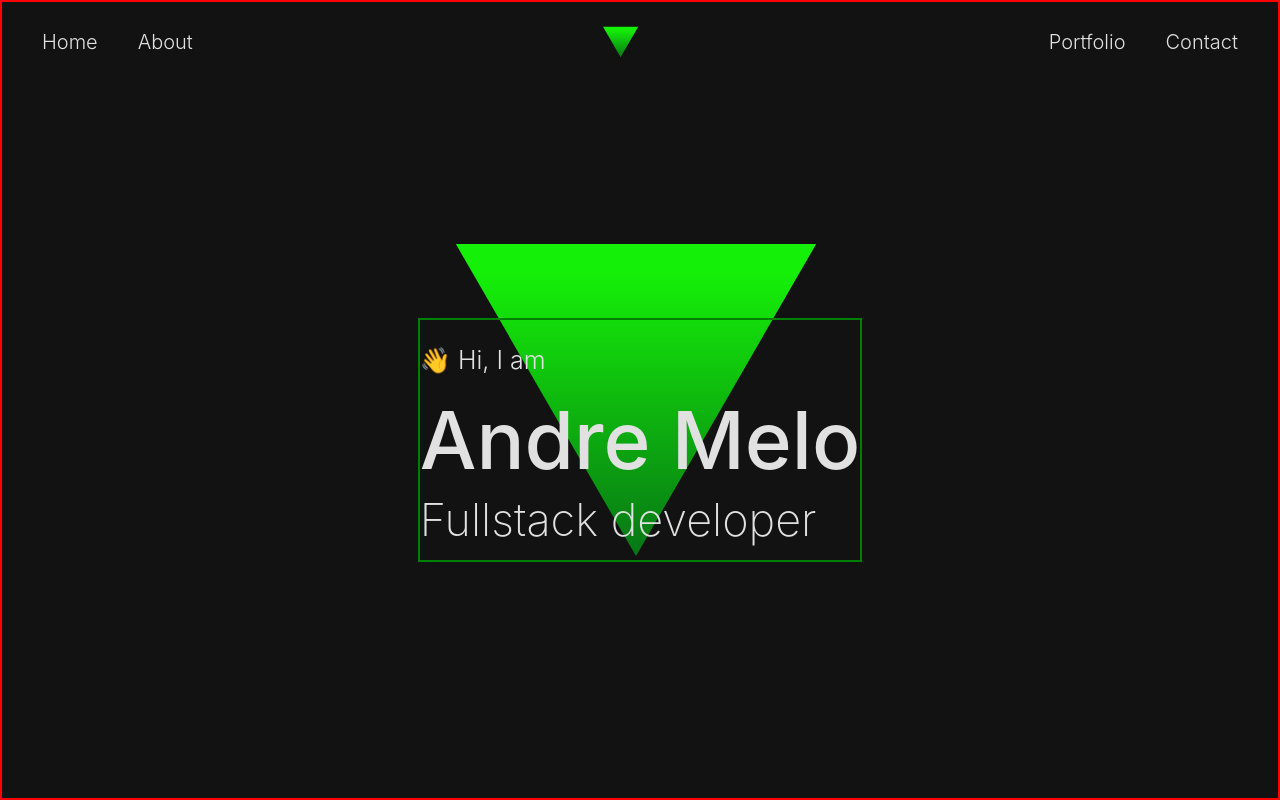
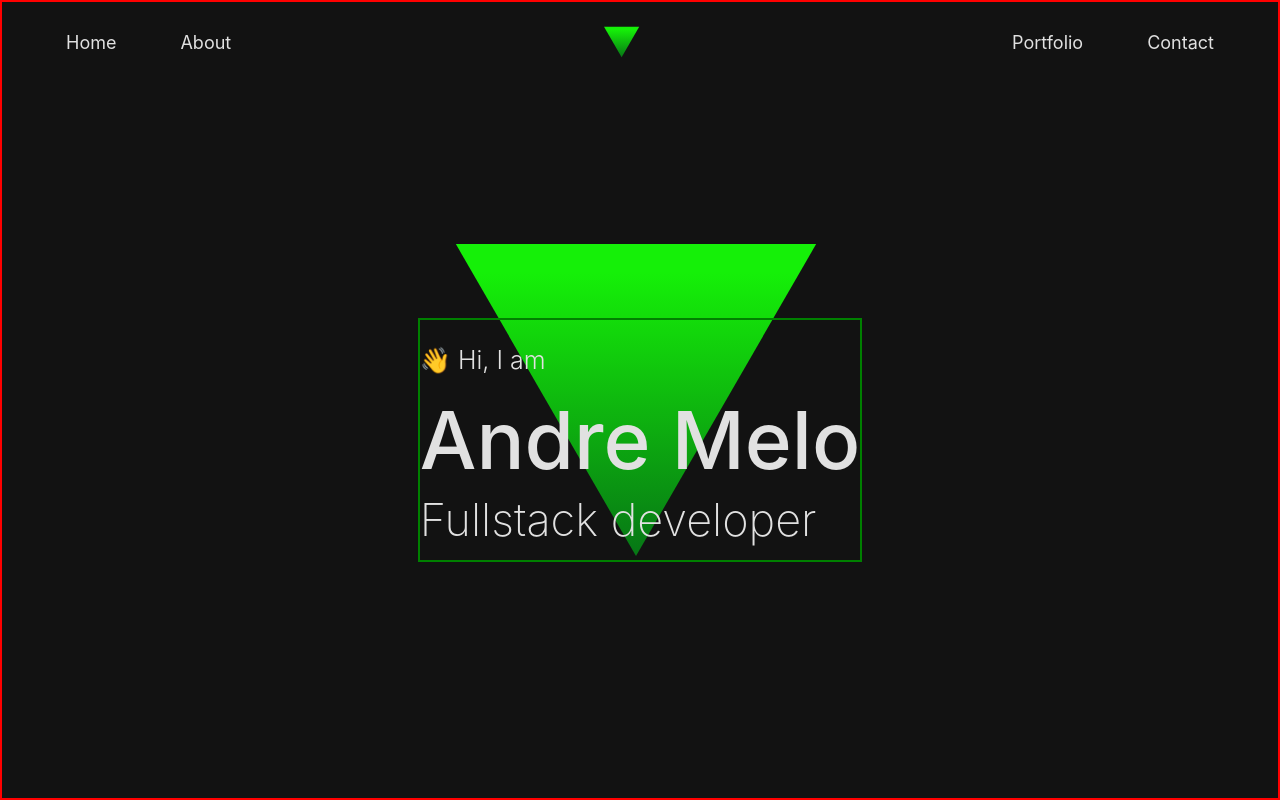
Before and after one commit to afmelo92/afmelo-home, a Next.js app: page / in a window 1280 px wide. Built offline with nearby package versions, Linux system fonts and the light colour scheme.

Commit message:
Add theme

```diff
--- a/src/components/Header/styles.ts
+++ b/src/components/Header/styles.ts
@@ -1,4 +1,4 @@
-import styled from 'styled-components'
+import styled, { css } from 'styled-components'
 
 export const Container = styled.header`
   display: flex;
@@ -13,17 +13,20 @@ export const Nav = styled.nav`
 `
 
 export const LinkWrapper = styled.div`
-  margin-left: 20px;
-  margin-right: 20px;
+  ${({ theme }) => css`
+    margin-left: ${theme.spacings.medium};
+    margin-right: ${theme.spacings.medium};
+  `}
 `
 
 export const Link = styled.a`
-  font-weight: 300;
-  font-size: 20px;
-  margin: 20px;
+  ${({ theme }) => css`
+    font-weight: ${theme.font.normal};
+    font-size: ${theme.font.sizes.large};
+    color: ${theme.colors.white};
+    margin: ${theme.spacings.medium};
     cursor: pointer;
     text-decoration: none;
-  color: #e1e1e1;
     position: relative;
 
     ::before {
@@ -37,7 +40,8 @@ export const Link = styled.a`
 
     :hover::before {
       width: 100%;
-    border-color: #15f008;
-    transition: ease-in-out 0.2s;
+      border-color: ${theme.colors.primary};
+      transition: ${theme.transition.default};
     }
+  `}
 `
--- /dev/null
+++ b/src/components/Logo/styles.ts
@@ -0,0 +1,3 @@
+import styled from 'styled-components'
+
+export const Container = styled.div``
--- a/src/pages/_app.tsx
+++ b/src/pages/_app.tsx
@@ -1,10 +1,12 @@
 import type { AppProps } from 'next/app'
 import Head from 'next/head'
+import { ThemeProvider } from 'styled-components'
 import GlobalStyles from 'styles/global'
+import theme from 'styles/theme'
 
 function App({ Component, pageProps }: AppProps) {
   return (
-    <>
+    <ThemeProvider theme={theme}>
       <Head>
         <title>
           🦈 AFMELO :::: 💻 FULLSTACK DEV :::: ⚛️ REACT :::: 🟩 NODE
@@ -18,7 +20,7 @@ function App({ Component, pageProps }: AppProps) {
       </Head>
       <GlobalStyles />
       <Component {...pageProps} />
-    </>
+    </ThemeProvider>
   )
 }
 export default App
--- /dev/null
+++ b/src/styles/theme.ts
@@ -0,0 +1,57 @@
+export default {
+  grid: {
+    container: '130rem',
+    gutter: '3.2rem'
+  },
+  border: {
+    radius: '0.4rem'
+  },
+  font: {
+    family:
+      "Poppins, -apple-system, BlinkMacSystemFont, 'Segoe UI', Roboto, Oxygen, Ubuntu, Cantarell, 'Open Sans', 'Helvetica Neue', sans-serif",
+    light: 300,
+    normal: 400,
+    bold: 600,
+    sizes: {
+      xsmall: '1.2rem',
+      small: '1.4rem',
+      medium: '1.6rem',
+      large: '1.8rem',
+      xlarge: '2.0rem',
+      xxlarge: '2.8rem',
+      huge: '5.2rem'
+    }
+  },
+  colors: {
+    primary: '#15f008',
+    secondary: '#3CD3C1',
+    mainBg: '#121212',
+    lightBg: '#F2F2F2',
+    white: '#e1e1e1',
+    black: '#0F0F0F',
+    lightGray: '#EAEAEA',
+    gray: '#8F8F8F',
+    darkGray: '#2E2F42',
+    red: '#FF6347'
+  },
+  spacings: {
+    xxsmall: '0.8rem',
+    xsmall: '1.6rem',
+    small: '2.4rem',
+    medium: '3.2rem',
+    large: '4.0rem',
+    xlarge: '4.8rem',
+    xxlarge: '5.6rem'
+  },
+  layers: {
+    base: 10,
+    menu: 20,
+    overlay: 30,
+    modal: 40,
+    alwaysOnTop: 50
+  },
+  transition: {
+    default: '0.3s ease-in-out',
+    fast: '0.1s ease-in-out'
+  }
+} as const
```
Also changed, not shown: src/components/Logo/index.tsx (added, +9 -0 lines). Lines whose indentation alone changed are shown as unchanged.
